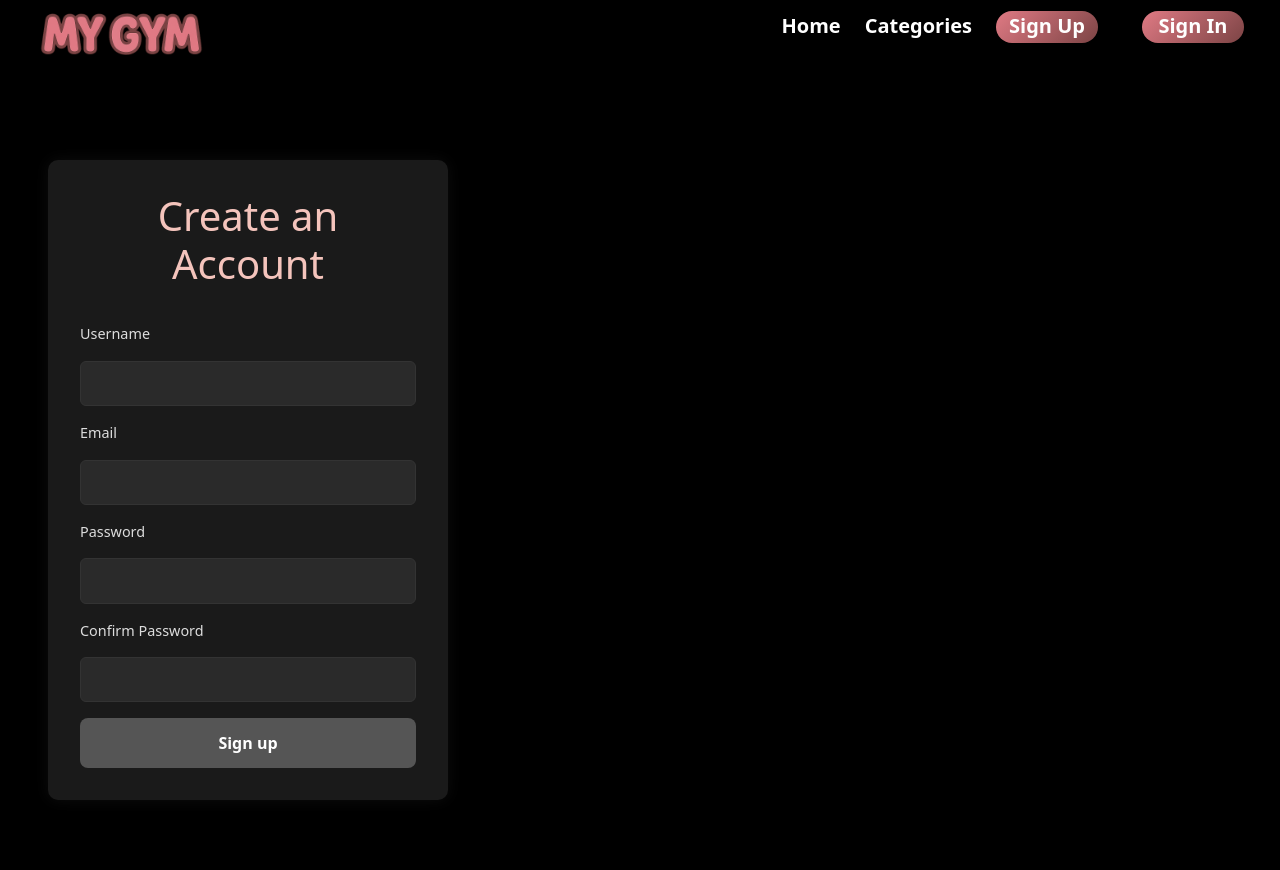
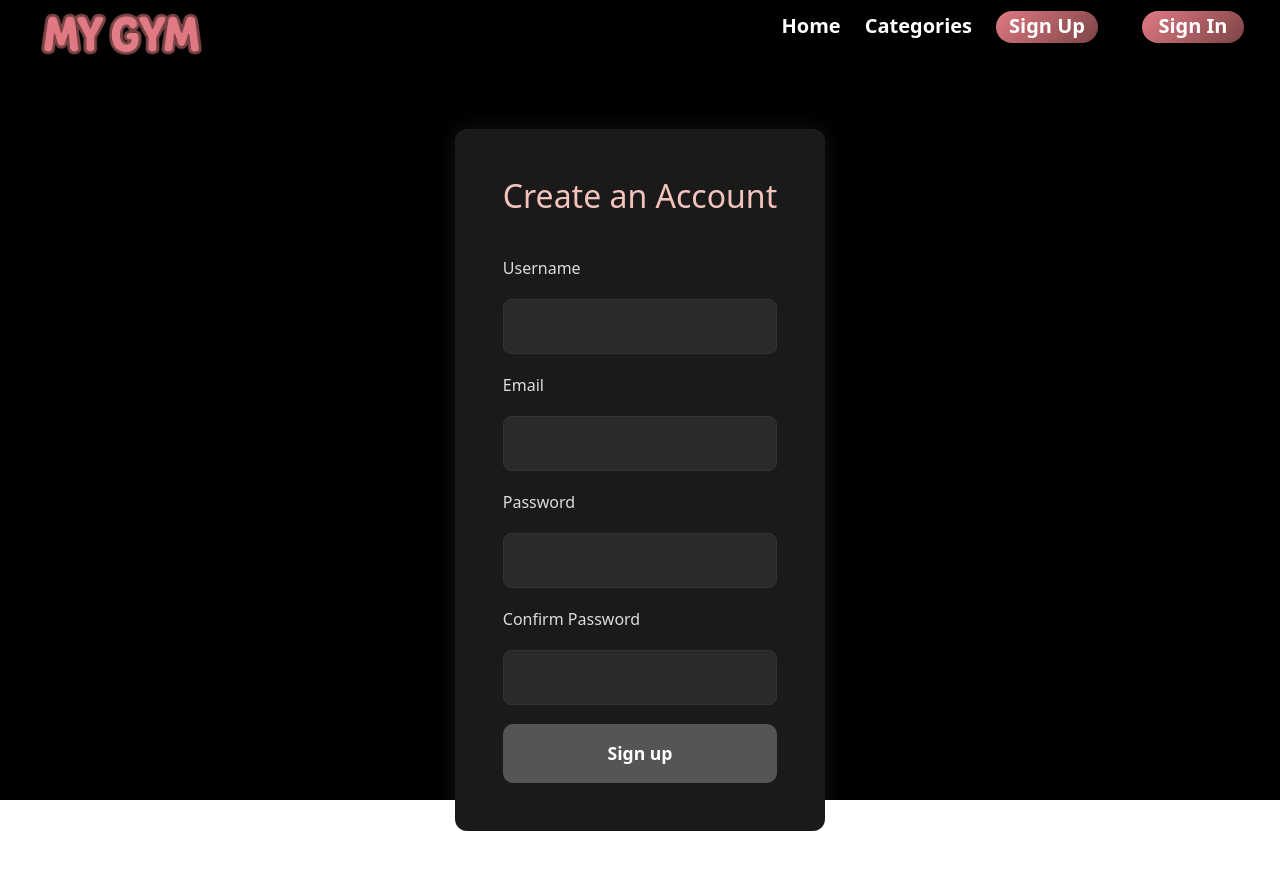
Before and after one commit to zainabalabboodSEB7/myGym-front-end, a React (Vite) app: page /sign-up in a window 1280 px wide. Shown: the top 870 px of the page. Built offline with nearby package versions, Linux system fonts and the light colour scheme; no server answers.

Commit message:
centered the auth form

```diff
--- a/src/components/SignIn/SignIn.css
+++ b/src/components/SignIn/SignIn.css
@@ -1,47 +1,73 @@
+/* Reset أساسي */
+* {
+  box-sizing: border-box;
+  margin: 0;
+  padding: 0;
+}
+
+html, body, #root {
+  height: 100%;
+}
+
+/* body نفسه يصير flex container */
+body {
+  display: flex;
+  justify-content: center;
+  align-items: center;
+  background: #121212;
+  font-family: Arial, sans-serif;
+}
+
+/* Container */
 .signin-container {
   display: flex;
   justify-content: center;
   align-items: center;
-  min-height: 100vh;
-  padding: 3rem;
+  width: 100%;
 }
 
+/* Card */
 .signin-card {
   background: #1a1a1a;
-  padding: 2rem;
-  border-radius: 10px;
-  box-shadow: 0 0 15px rgba(255, 255, 255, 0.05);
+  padding: 3rem;
+  border-radius: 12px;
+  box-shadow: 0 0 20px rgba(255, 255, 255, 0.08);
   color: #f0f0f0;
   width: 100%;
-  max-width: 400px;
+  max-width: 500px;
+  display: flex;
+  flex-direction: column;
+  gap: 1.5rem;
+}
+
+/* Title */
+.signin-card h1 {
+  text-align: center;
+  color: #F4C4BC;
+  margin-bottom: 1rem;
+  font-size: 2rem;
+}
+
+/* Form */
+.signin-form {
   display: flex;
   flex-direction: column;
   gap: 1.2rem;
 }
 
-.signin-card h1 {
-  text-align: center;
-  color: #F4C4BC;
-  margin-bottom: 1rem;
-}
-
-.signin-form {
-  display: flex;
-  flex-direction: column;
-  gap: 1rem;
-}
-
 .signin-form label {
-  font-size: 0.9rem;
+  font-size: 1rem;
   color: #ddd;
 }
 
+/* Inputs */
 .signin-form input {
-  padding: 0.6rem;
-  border-radius: 6px;
+  padding: 0.9rem;
+  border-radius: 8px;
   border: 1px solid #333;
   background: #2a2a2a;
   color: #fff;
+  font-size: 1rem;
 }
 
 .signin-form input:focus {
@@ -50,12 +76,14 @@
   box-shadow: 0 0 6px rgba(224, 122, 132, 0.6);
 }
 
+/* Button */
 .signin-form button {
-  padding: 0.8rem;
+  padding: 1rem;
   border: none;
-  border-radius: 8px;
+  border-radius: 10px;
   background: #e07a84;
   color: #fff;
+  font-size: 1.1rem;
   font-weight: bold;
   cursor: pointer;
   transition: all 0.2s ease-in-out;
@@ -67,14 +95,16 @@
 }
 
 .signin-form button:hover:not(:disabled) {
-  box-shadow: 0 4px 12px rgba(224, 122, 132, 0.4);
+  box-shadow: 0 4px 14px rgba(224, 122, 132, 0.45);
   transform: translateY(2px);
 }
 
+/* Error message */
 .error-msg {
   color: #ff6b6b;
   background: rgba(255, 0, 0, 0.1);
-  padding: 0.5rem;
-  border-radius: 6px;
+  padding: 0.6rem;
+  border-radius: 8px;
   text-align: center;
+  font-size: 0.95rem;
 }
--- a/src/components/SignUp/SignUp.css
+++ b/src/components/SignUp/SignUp.css
@@ -1,47 +1,72 @@
+/* Reset */
+* {
+  box-sizing: border-box;
+  margin: 0;
+  padding: 0;
+}
+
+html, body, #root {
+  height: 100%;
+}
+
+body {
+  display: flex;
+  justify-content: center;
+  align-items: center;
+  background: #121212;
+  font-family: Arial, sans-serif;
+}
+
+/* Container */
 .signup-container {
   display: flex;
   justify-content: center;
   align-items: center;
-   min-height: 100vh;
-  padding: 3rem;
+  width: 100%;
 }
 
+/* Card */
 .signup-card {
   background: #1a1a1a;
-  padding: 2rem;
-  border-radius: 10px;
-  box-shadow: 0 0 15px rgba(255, 255, 255, 0.05);
+  padding: 3rem;
+  border-radius: 12px;
+  box-shadow: 0 0 20px rgba(255, 255, 255, 0.08);
   color: #f0f0f0;
   width: 100%;
-  max-width: 400px;
+  max-width: 500px;
+  display: flex;
+  flex-direction: column;
+  gap: 1.5rem;
+}
+
+/* Title */
+.signup-card h1 {
+  text-align: center;
+  color: #F4C4BC;
+  margin-bottom: 1rem;
+  font-size: 2rem;
+}
+
+/* Form */
+.signup-form {
   display: flex;
   flex-direction: column;
   gap: 1.2rem;
 }
 
-.signup-card h1 {
-  text-align: center;
-  color: #F4C4BC;
-  margin-bottom: 1rem;
-}
-
-.signup-form {
-  display: flex;
-  flex-direction: column;
-  gap: 1rem;
-}
-
 .signup-form label {
-  font-size: 0.9rem;
+  font-size: 1rem;
   color: #ddd;
 }
 
+/* Inputs */
 .signup-form input {
-  padding: 0.6rem;
-  border-radius: 6px;
+  padding: 0.9rem;
+  border-radius: 8px;
   border: 1px solid #333;
   background: #2a2a2a;
   color: #fff;
+  font-size: 1rem;
 }
 
 .signup-form input:focus {
@@ -50,12 +75,14 @@
   box-shadow: 0 0 6px rgba(224, 122, 132, 0.6);
 }
 
+/* Button */
 .signup-form button {
-  padding: 0.8rem;
+  padding: 1rem;
   border: none;
-  border-radius: 8px;
+  border-radius: 10px;
   background: #e07a84;
   color: #fff;
+  font-size: 1.1rem;
   font-weight: bold;
   cursor: pointer;
   transition: all 0.2s ease-in-out;
@@ -67,14 +94,16 @@
 }
 
 .signup-form button:hover:not(:disabled) {
-  box-shadow: 0 4px 12px rgba(224, 122, 132, 0.4);
+  box-shadow: 0 4px 14px rgba(224, 122, 132, 0.45);
   transform: translateY(2px);
 }
 
+/* Error message */
 .error-msg {
   color: #ff6b6b;
   background: rgba(255, 0, 0, 0.1);
-  padding: 0.5rem;
-  border-radius: 6px;
+  padding: 0.6rem;
+  border-radius: 8px;
   text-align: center;
+  font-size: 0.95rem;
 }
```
